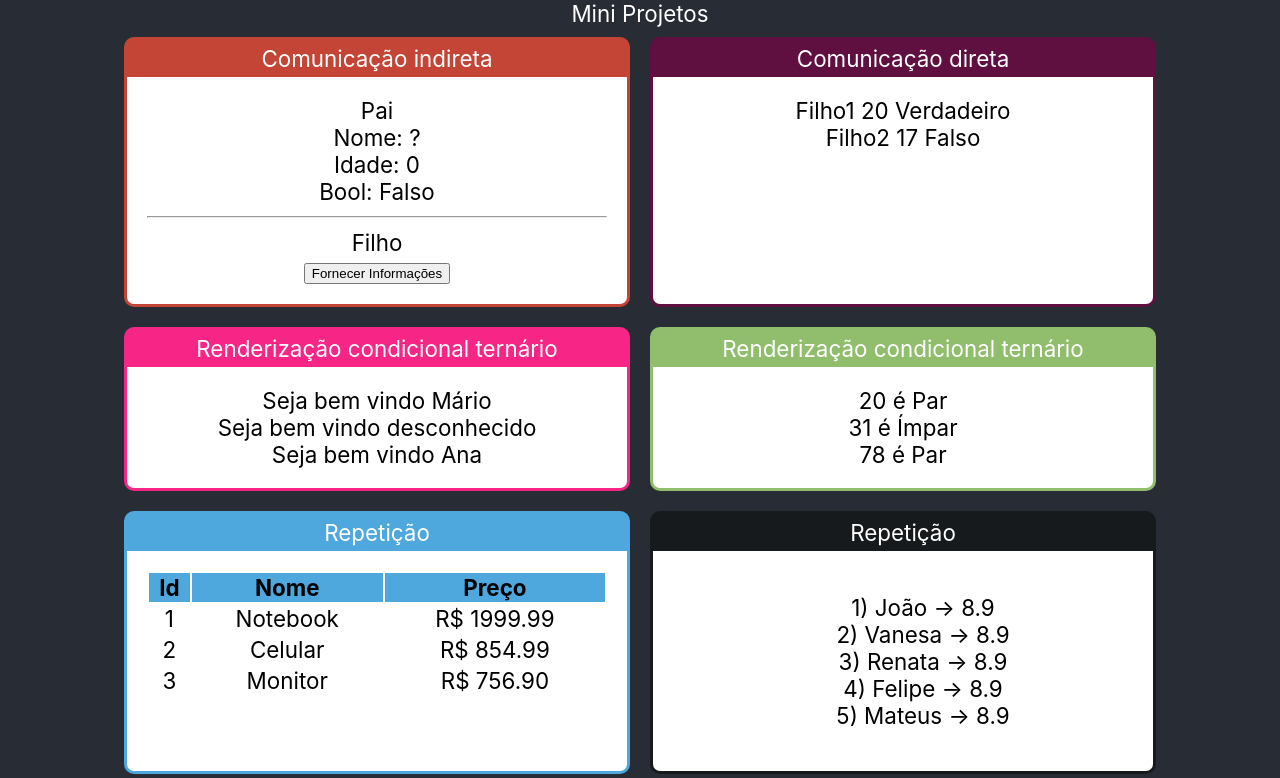
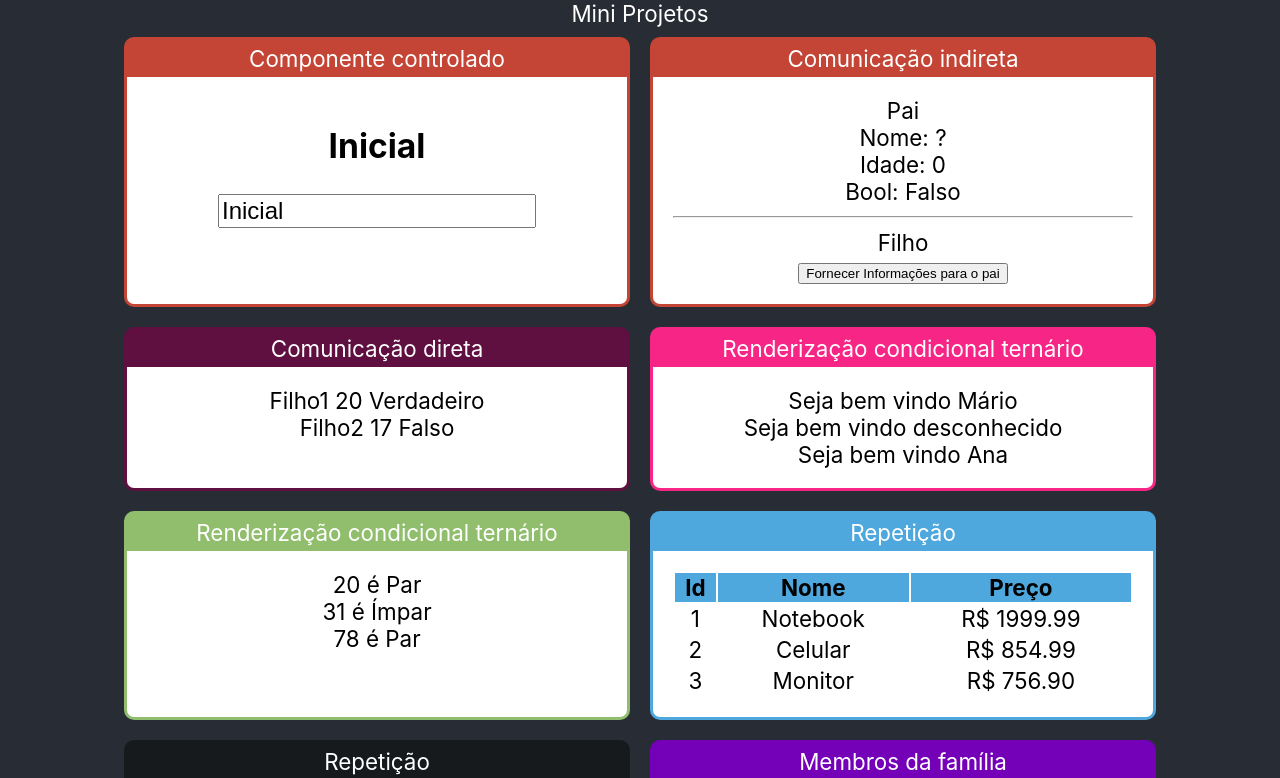
Before and after one commit to izaRibeiro/MiniProjectsReact, a React (Create React App) app: page / in a window 1280 px wide. Shown: the top 778 px of the page. Built offline with nearby package versions, Linux system fonts and the light colour scheme.

Commit message:
Controle de formulários

```diff
--- a/src/App.jsx
+++ b/src/App.jsx
@@ -13,6 +13,7 @@ import ParOuImpar from "./components/condicional/ParOuImpar";
 import UsuarioInfo from "./components/condicional/UsuarioInfo";
 import DiretaPai from "./components/comunicacao/DiretaPai";
 import IndiretaPai from "./components/comunicacao/IndiretaPai";
+import Input from "./components/formulario/Input";
 
 function App() {
   return (
@@ -20,6 +21,9 @@ function App() {
       <div className="App-content">
         Mini Projetos
         <div className="cards">
+          <Card titulo="Componente controlado" color="#c44536">
+            <Input></Input>
+          </Card>
           <Card titulo="Comunicação indireta" color="#c44536">
             <IndiretaPai></IndiretaPai>
           </Card>
--- a/src/components/comunicacao/IndiretaFilho.jsx
+++ b/src/components/comunicacao/IndiretaFilho.jsx
@@ -1,10 +1,15 @@
 import React from 'react';
 
 export default (props) => {
+    const idadeMinima = 50;
+    const idadeMaxima = 80;
+
+    const gerarIdade = () => parseInt(Math.random() * (idadeMaxima - idadeMinima) + idadeMinima);
+
     return (
         <div>
             <div>Filho</div>
-            <button onClick={ () => {props.onClick('João', 57, true);} } >Fornecer Informações</button>
+            <button onClick={ () => {props.onClick('João', gerarIdade, true);} } >Fornecer Informações para o pai</button>
         </div>
     );
 }
--- a/src/components/comunicacao/IndiretaPai.jsx
+++ b/src/components/comunicacao/IndiretaPai.jsx
@@ -1,17 +1,15 @@
-import React from 'react';
+import React, { useState } from 'react';
 import IndiretaFilho from './IndiretaFilho';
 
 export default (props) => {
-    let nome = "?";
-    let idade = 0;
-    let bool = false;
+    const [nome, setNome] = useState('?');
+    const [idade, setIdade] = useState(0);
+    const [bool, setBool] = useState(false);
 
     function fornecerInformacoes(nome, idade, bool) {
-        nome = nome;
-        idade = idade;
-        bool = bool;
-
-        console.log(nome, idade, bool)
+        setNome(nome);
+        setIdade(idade);
+        setBool(bool);
     }
     return (
         <div>
--- /dev/null
+++ b/src/components/formulario/Input.css
@@ -0,0 +1,3 @@
+input {
+    font-size: 1.5rem;
+}
--- /dev/null
+++ b/src/components/formulario/Input.jsx
@@ -0,0 +1,16 @@
+import React, { useState } from 'react';
+import './Input.css';
+
+export default (props) => {
+    const [valor, setValor] = useState('Inicial');
+
+    function whenChange(e) {
+        setValor(e.target.value)
+    }
+    return (
+        <div className="Input">
+            <h2>{ valor }</h2>
+            <input value={valor} onChange={whenChange} />
+        </div>
+    );
+}
```
